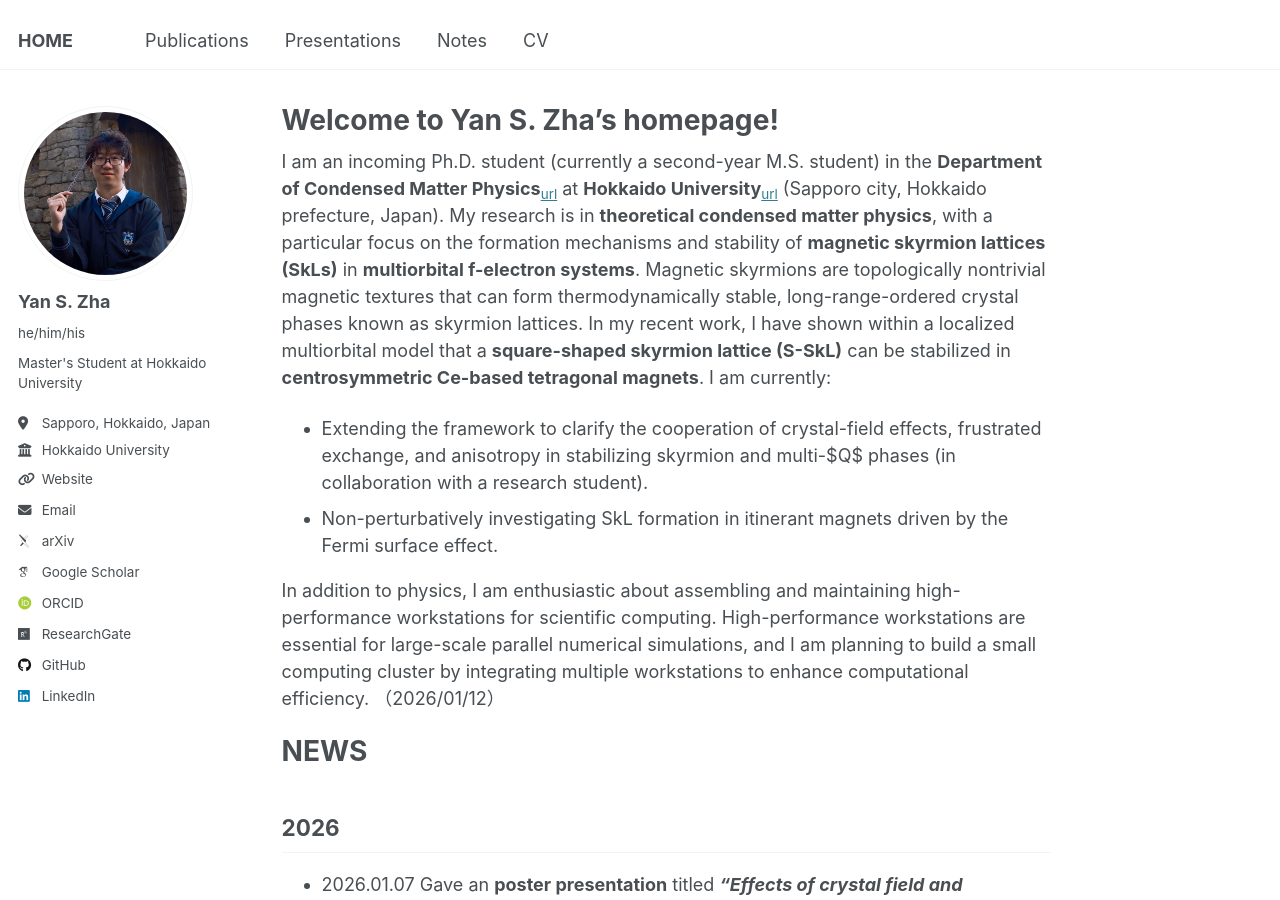
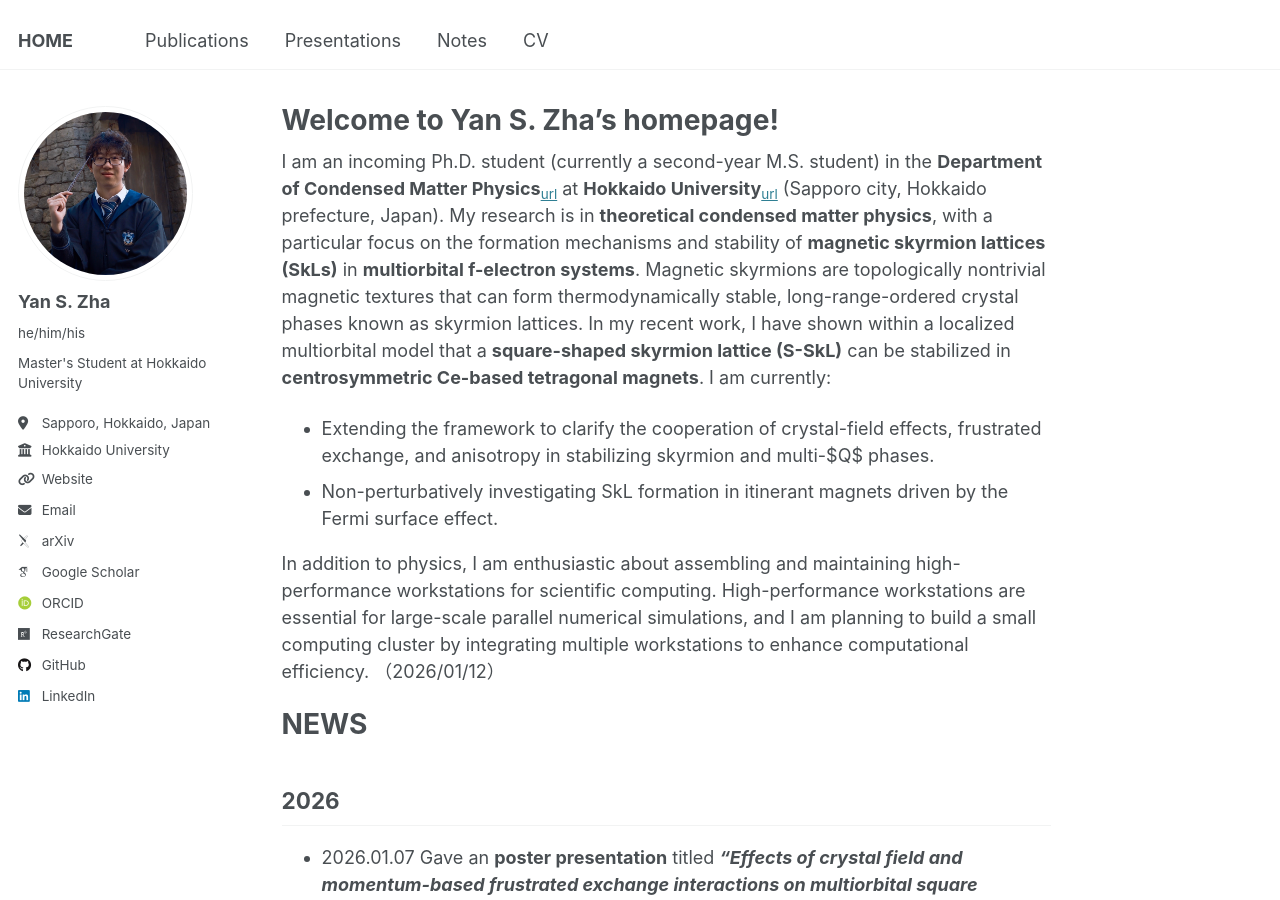
Before and after one commit to yzhacn/yzhacn.github.io, a Jekyll site: the page built from _pages/about.md, in a window 1280 px wide and 900 px high. Built offline with Jekyll 4.4.1, drawn with Linux system fonts in a browser that asks for light colours; some web fonts are replaced.

Commit message:
Update about.md

```diff
--- a/_pages/about.md
+++ b/_pages/about.md
@@ -12,7 +12,7 @@ Magnetic skyrmions are topologically nontrivial magnetic textures that can form
 In my recent work, I have shown within a localized multiorbital model that a **square-shaped skyrmion lattice (S-SkL)** can be stabilized in **centrosymmetric Ce-based tetragonal magnets**.
 I am currently:
 
-* Extending the framework to clarify the cooperation of crystal-field effects, frustrated exchange, and anisotropy in stabilizing skyrmion and multi-$Q$ phases (in collaboration with a research student).
+* Extending the framework to clarify the cooperation of crystal-field effects, frustrated exchange, and anisotropy in stabilizing skyrmion and multi-$Q$ phases.
 * Non-perturbatively investigating SkL formation in itinerant magnets driven by the Fermi surface effect.
 
 In addition to physics, I am enthusiastic about assembling and maintaining high-performance workstations for scientific computing.
```
